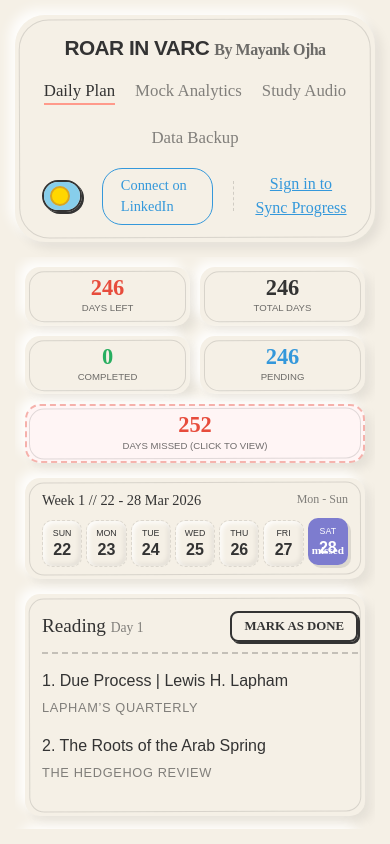
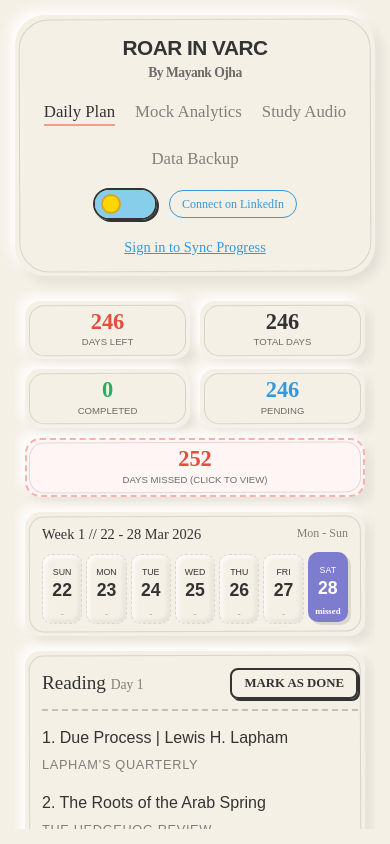
Before and after one commit to mayankojhaworks/roar-in-varc, a React (Vite) app: page / in a window 390 px wide. Built offline with nearby package versions, Linux system fonts and the light colour scheme; no server answers.

Commit message:
Switched to Google Redirect and added mobile layouts

```diff
--- a/src/components/AuthModal.jsx
+++ b/src/components/AuthModal.jsx
@@ -44,17 +44,8 @@
             To ensure your <strong>mock scores</strong> and <strong>daily progress</strong> are saved forever (even if you switch devices), please sign in with your Google account.
         </p>
 
-        <button
-            onClick={async () => {
-                try {
-                    await loginWithGoogle();
-                    onClose();
-                } catch (err) {
-                    console.error("Login failed", err);
-                }
-            }}
-            className="google-signin-btn"
-        >
+        {/* FIX: Cleanly wired up to the redirect function */}
+        <button onClick={loginWithGoogle} className="google-signin-btn">
             Sign in with Google
         </button>
 
--- a/src/components/GlobalHeader.jsx
+++ b/src/components/GlobalHeader.jsx
@@ -1,16 +1,15 @@
 import { useEffect, useState } from 'react'
 import { onAuthStateChanged } from 'firebase/auth'
-import { auth, logout } from '../firebase' // Ensure this path matches your file structure
+import { auth, logout } from '../firebase'
 import SectionTabs from './SectionTabs'
 import AuthModal from './AuthModal'
-import ThemeToggle from './ThemeToggle' // <-- NEW: Dark Mode Toggle Import
+import ThemeToggle from './ThemeToggle'
 import { HEADER_CTA_HREF } from '../utils/constants'
 
 export default function GlobalHeader({ activeTab, onTabChange }) {
   const [user, setUser] = useState(null)
   const [isAuthModalOpen, setIsAuthModalOpen] = useState(false)
 
-  // This "Listener" detects if a user is logged in or out across the whole app
   useEffect(() => {
     const unsubscribe = onAuthStateChanged(auth, (currentUser) => {
       setUser(currentUser)
@@ -23,25 +22,23 @@
 
       {/* Title Section */}
       <div className="brand-title" style={{ fontSize: '1.3rem', fontWeight: 600, letterSpacing: '-0.5px', margin: 0, display: 'flex', alignItems: 'baseline', gap: '5px' }}>
-        ROAR IN VARC <span style={{ fontFamily: 'var(--font-sketch)', fontSize: '1rem', opacity: 0.7 }}>By Mayank Ojha</span>
+        ROAR IN VARC <span className="brand-subtitle" style={{ fontFamily: 'var(--font-sketch)', fontSize: '1rem', opacity: 0.7 }}>By Mayank Ojha</span>
       </div>
 
       {/* Navigation Tabs */}
       <SectionTabs activeTab={activeTab} onChange={onTabChange} />
 
       {/* Buttons & Login Section */}
-      <div style={{ display: 'flex', gap: '20px', alignItems: 'center' }}>
+      <div className="header-controls" style={{ display: 'flex', gap: '20px', alignItems: 'center' }}>
 
-        {/* NEW: The Dark Mode Toggle */}
         <ThemeToggle />
 
-        {/* Your Original LinkedIn Button (Untouched) */}
         <a href={HEADER_CTA_HREF} target="_blank" rel="noreferrer" className="linkedin-btn" style={{ padding: '6px 18px', fontSize: '0.9rem' }}>
           Connect on LinkedIn
         </a>
 
         {/* Login / Sync Status Area */}
-        <div style={{ borderLeft: '1.5px dashed rgba(0,0,0,0.15)', paddingLeft: '20px', height: '30px', display: 'flex', alignItems: 'center' }}>
+        <div className="sync-area" style={{ borderLeft: '1.5px dashed rgba(0,0,0,0.15)', paddingLeft: '20px', height: '30px', display: 'flex', alignItems: 'center' }}>
             {user ? (
                 <div style={{ display: 'flex', alignItems: 'center', gap: '12px' }}>
                     <div style={{ textAlign: 'right' }}>
@@ -60,6 +57,7 @@
             ) : (
                 <button
                     onClick={() => setIsAuthModalOpen(true)}
+                    className="sync-text-btn"
                     style={{ background: 'none', border: 'none', fontFamily: 'var(--font-sketch)', fontSize: '1rem', color: 'var(--highlight-blue)', cursor: 'pointer', textDecoration: 'underline', padding: 0 }}
                 >
                     Sign in to Sync Progress
@@ -68,16 +66,47 @@
         </div>
       </div>
 
-      {/* The Popup Modal - Only shows when isAuthModalOpen is true */}
       <AuthModal isOpen={isAuthModalOpen} onClose={() => setIsAuthModalOpen(false)} />
 
       <style>{`
         .linkedin-btn {
           background: transparent; color: var(--highlight-blue); border: 1.5px solid var(--highlight-blue);
           border-radius: 20px; font-family: var(--font-sketch); text-decoration: none; transition: all 0.3s ease;
-          display: inline-block;
+          display: inline-block; text-align: center;
         }
         .linkedin-btn:hover { background-color: var(--highlight-blue) !important; color: #fff !important; transform: translateY(-2px); }
+
+        /* --- MOBILE RESPONSIVENESS FIXES --- */
+        @media (max-width: 768px) {
+            .header-controls {
+                flex-wrap: wrap !important;
+                justify-content: center !important;
+                gap: 12px !important;
+            }
+            .brand-title {
+                flex-direction: column !important;
+                align-items: center !important;
+                gap: 0 !important;
+            }
+            .brand-subtitle {
+                font-size: 0.85rem !important;
+            }
+            .linkedin-btn {
+                font-size: 0.75rem !important;
+                padding: 4px 12px !important;
+            }
+            .sync-area {
+                border-left: none !important;
+                padding-left: 0 !important;
+                height: auto !important;
+                width: 100%;
+                justify-content: center;
+                margin-top: 5px;
+            }
+            .sync-text-btn {
+                font-size: 0.9rem !important;
+            }
+        }
       `}</style>
     </header>
   )
--- a/src/components/MissionGrid.jsx
+++ b/src/components/MissionGrid.jsx
@@ -371,12 +371,17 @@
                 grid-column: span 1 !important; /* Forces RC card to shrink */
             }
 
-            /* 3. Fix the Calendar overflow */
+            /* 3. Fix the Calendar overflow & Text Overlap */
             .days-row {
                 gap: 4px;
             }
-            .day-box .day-name { font-size: 0.55rem; }
-            .day-box .day-num { font-size: 1rem; }
+            .day-box {
+                min-height: 70px !important; /* Forces the box to be tall enough */
+                padding-bottom: 18px !important; /* Creates safe space at the bottom */
+            }
+            .day-box .day-name { font-size: 0.55rem; margin-top: 4px; }
+            .day-box .day-num { font-size: 1.1rem; margin-top: -2px; }
+            .day-indicator { font-size: 0.55rem !important; bottom: 4px !important; line-height: 1; }
 
             /* 4. Mobile Modal Fixes (Stacks the Passage on top of Questions) */
             .pyq-modal-content {
--- a/src/firebase.js
+++ b/src/firebase.js
@@ -1,6 +1,6 @@
 import { initializeApp } from "firebase/app";
 import { getAuth, GoogleAuthProvider, signInWithRedirect, signOut } from "firebase/auth";
-import { getFirestore, doc, setDoc, getDoc, onSnapshot } from "firebase/firestore";
+import { getFirestore, doc, setDoc, getDoc } from "firebase/firestore";
 
 const firebaseConfig = {
   apiKey: "AIzaSyA4CbunSEJT7CuiZ54iqkPYt56BV3ZT3cs",
@@ -21,7 +21,14 @@
 export const googleProvider = new GoogleAuthProvider();
 
 // Auth Helpers
-export const loginWithGoogle = () => signInWithRedirect(auth, googleProvider);
+export const loginWithGoogle = async () => {
+  try {
+    await signInWithRedirect(auth, googleProvider);
+  } catch (error) {
+    alert("Login Error: " + error.message);
+  }
+};
+
 export const logout = () => signOut(auth);
 
 // Database Helpers
```
